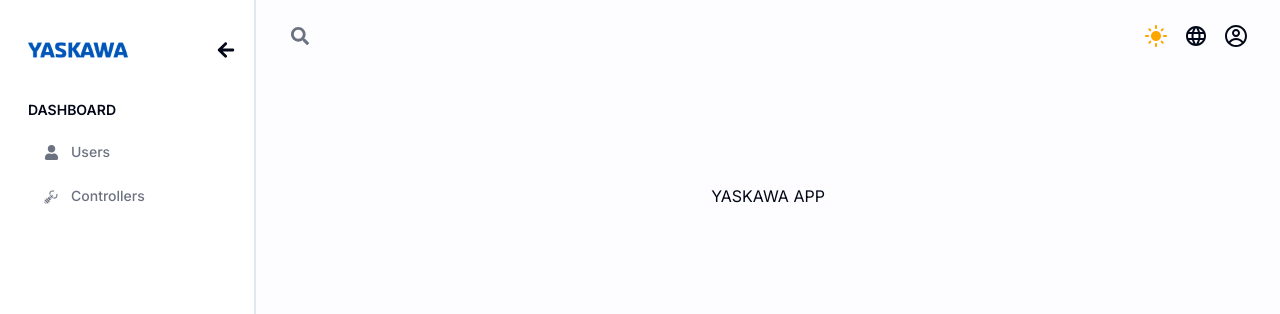
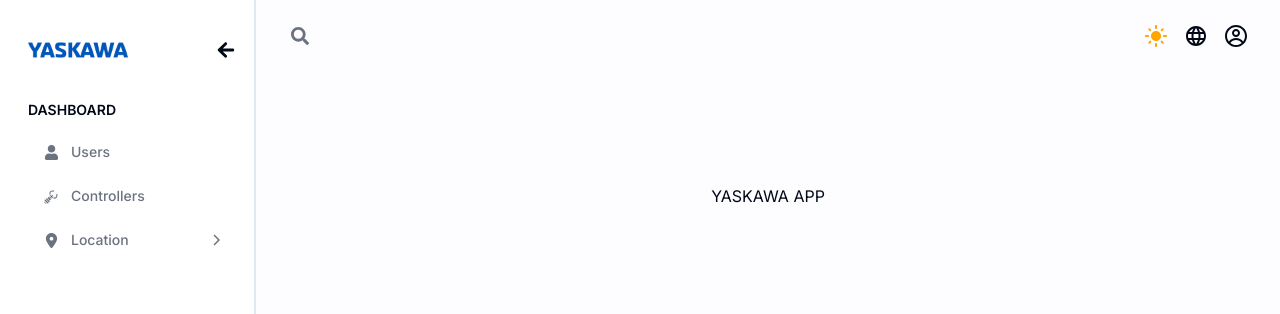
Before and after one commit to cesurbayram/nxt-wl-cpy, a Next.js app: page / in a window 1280 px wide. Shown: the top 314 px of the page. Built offline with nearby package versions, Linux system fonts and the light colour scheme.

Commit message:
Add location menu

```diff
--- /dev/null
+++ b/components/navbar/collapsible-button.tsx
@@ -0,0 +1,84 @@
+"use client";
+import { ReactElement, useState } from "react";
+import { Collapsible, CollapsibleTrigger } from "../ui/collapsible";
+import { Button } from "../ui/button";
+import { CollapsibleContent } from "@radix-ui/react-collapsible";
+import Link from "next/link";
+import { FaChevronDown, FaChevronRight } from "react-icons/fa6";
+
+interface ChildPages {
+  title: string;
+  link: string;
+  icon: JSX.Element;
+}
+
+interface CollapsibleButtonProps {
+  parentIcon: JSX.Element;
+  parentTitle: string;
+  childPages: ChildPages[];
+}
+
+const CollapsibleButton = ({
+  parentIcon,
+  parentTitle,
+  childPages,
+}: CollapsibleButtonProps) => {
+  const [isOpen, setIsOpen] = useState(false);
+
+  return (
+    <Collapsible open={isOpen} onOpenChange={setIsOpen}>
+      <CollapsibleTrigger asChild className="w-full">
+        <Button
+          variant={"ghost"}
+          className={`
+                    flex
+                    mb-1
+                    justify-start
+                    items-center
+                    gap-3
+                    rounded-lg
+                    hover:text-[#6950e8]
+                    text-sm
+                    text-[#6B7280]
+                `}
+        >
+          {parentIcon}
+          {parentTitle}
+          {isOpen ? (
+            <FaChevronDown className="ml-auto" size={12} />
+          ) : (
+            <FaChevronRight className="ml-auto" size={12} />
+          )}
+        </Button>
+      </CollapsibleTrigger>
+      <CollapsibleContent
+        className={`pl-4 space-y-2`}
+      >
+        {childPages.map((item) => (
+          <Button
+            asChild
+            key={item.title}
+            variant={"ghost"}
+            className={`
+                      flex
+                      justify-start
+                      items-center
+                      gap-3
+                      rounded-lg
+                      hover:text-[#6950e8]
+                      text-sm
+                      text-[#6B7280]
+                  `}
+          >
+            <Link href={item.link}>
+              {item.icon}
+              {item.title}
+            </Link>
+          </Button>
+        ))}
+      </CollapsibleContent>
+    </Collapsible>
+  );
+};
+
+export default CollapsibleButton;
--- a/components/navbar/side-navbar-body.tsx
+++ b/components/navbar/side-navbar-body.tsx
@@ -2,27 +2,67 @@
 import { Button } from "../ui/button";
 import { GiRobotGrab } from "react-icons/gi";
 import Link from "next/link";
+import { Collapsible } from "../ui/collapsible";
+import CollapsibleButton from "./collapsible-button";
+import { FaLocationDot } from "react-icons/fa6";
+import { MdFactory } from "react-icons/md";
+import { FaLinesLeaning } from "react-icons/fa6";
+import { FaTableCellsLarge } from "react-icons/fa6";
 
 const sideMenuItems = [
   {
     title: "Users",
     icon: <FaUser size={15} />,
-        link: '/user'
+    link: "/user",
+    childPages: [],
   },
   {
     title: "Controllers",
     icon: <GiRobotGrab size={15} />,
-        link: '/controller'
+    link: "/controller",
+    childPages: [],
   },
-
-]
+  {
+    title: "Location",
+    link: "",
+    icon: <FaLocationDot size={15} />,
+    childPages: [
+      {
+        title: "Factory",
+        link: "/factory",
+        icon: <MdFactory size={15} />
+      },
+      {
+        title: "Line",
+        link: "/line",
+        icon: <FaLinesLeaning size={15} />
+      },
+      {
+        title: "Cell",
+        link: "/cell",
+        icon: <FaTableCellsLarge size={15} />
+      },
+    ],
+  },
+];
 
 const SideNavbarBody = () => {
   return (
     <div className="flex flex-col">
       <p className="text-sm font-semibold mb-3">DASHBOARD</p>
 
-            {sideMenuItems.map((item) => (
+      {sideMenuItems.map((item) => {
+        if (item.childPages?.length > 0) {
+          return (
+            <CollapsibleButton
+              key={item.title}
+              parentIcon={item.icon}
+              parentTitle={item.title}
+              childPages={item.childPages}
+            />
+          )
+        } else {
+          return (
             <Button
               asChild
               key={item.title}
@@ -45,9 +85,11 @@
                 {item.title}
               </Link>
             </Button>
-            ))}
+          );
+        }
+      })}
     </div>
-    )
-}
+  );
+};
 
-export default SideNavbarBody
+export default SideNavbarBody;
--- /dev/null
+++ b/components/ui/collapsible.tsx
@@ -0,0 +1,11 @@
+"use client"
+
+import * as CollapsiblePrimitive from "@radix-ui/react-collapsible"
+
+const Collapsible = CollapsiblePrimitive.Root
+
+const CollapsibleTrigger = CollapsiblePrimitive.CollapsibleTrigger
+
+const CollapsibleContent = CollapsiblePrimitive.CollapsibleContent
+
+export { Collapsible, CollapsibleTrigger, CollapsibleContent }
--- a/package.json
+++ b/package.json
@@ -11,6 +11,7 @@
   "dependencies": {
     "@hookform/resolvers": "^3.9.0",
     "@radix-ui/react-checkbox": "^1.1.2",
+    "@radix-ui/react-collapsible": "^1.1.1",
     "@radix-ui/react-context-menu": "^2.2.1",
     "@radix-ui/react-dialog": "^1.1.2",
     "@radix-ui/react-label": "^2.1.0",
--- a/tailwind.config.ts
+++ b/tailwind.config.ts
@@ -70,15 +70,12 @@
         "spin": {
           '0%': {transform: 'rotate(0deg)'},
           '100%': { transform: 'rotate(360deg)' },
-        }
+        },
       },
       animation: {
         "accordion-down": "accordion-down 0.2s ease-out",
         "accordion-up": "accordion-up 0.2s ease-out",
-        "custom-spin": 'spin 1s linear infinite',
-
       },
-
     },
   },
   plugins: [require("tailwindcss-animate")],
```
Also changed, not shown: 1 other file (tests, documents, lock files or other folders). Lines whose indentation alone changed are shown as unchanged.
